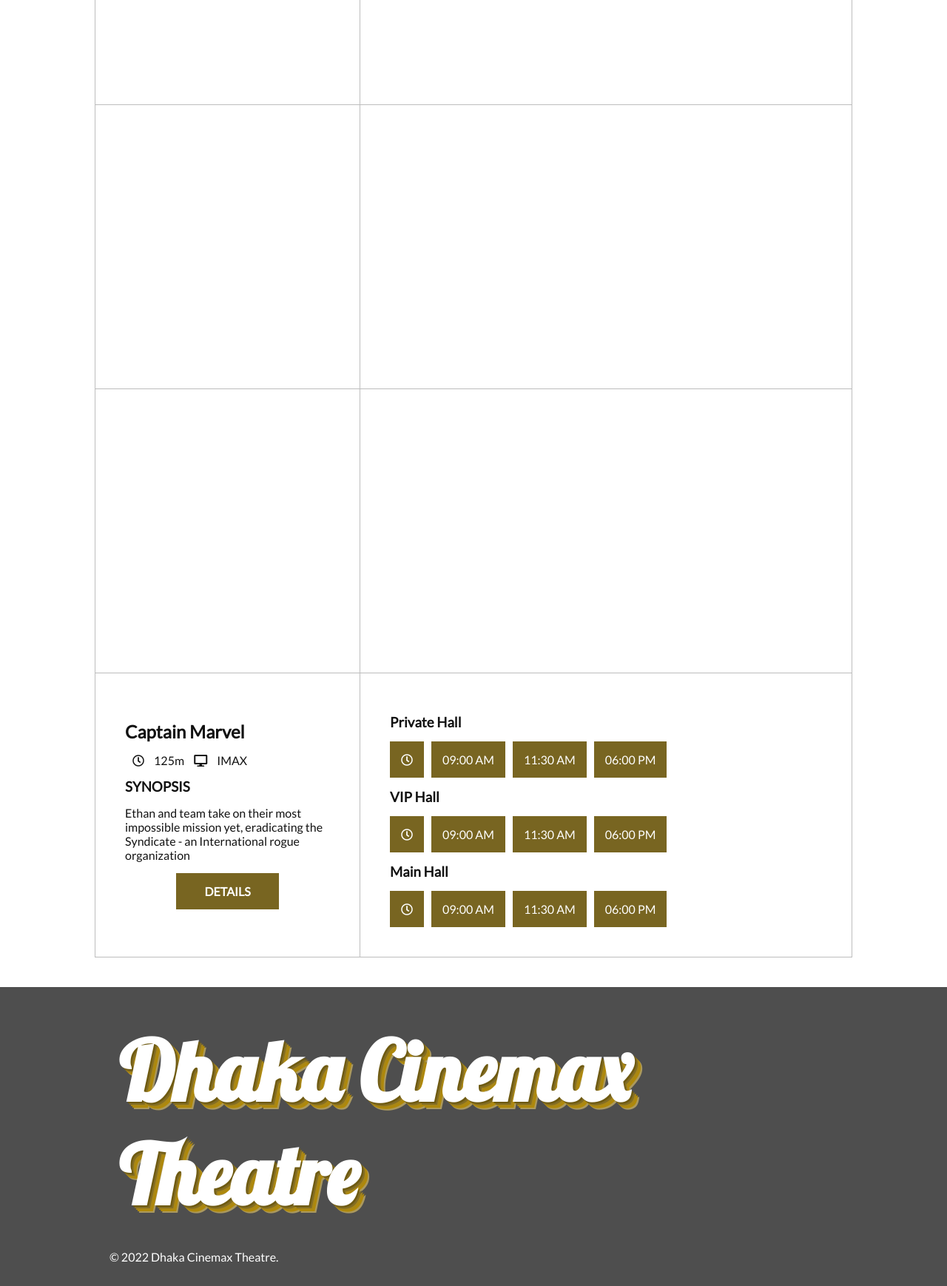
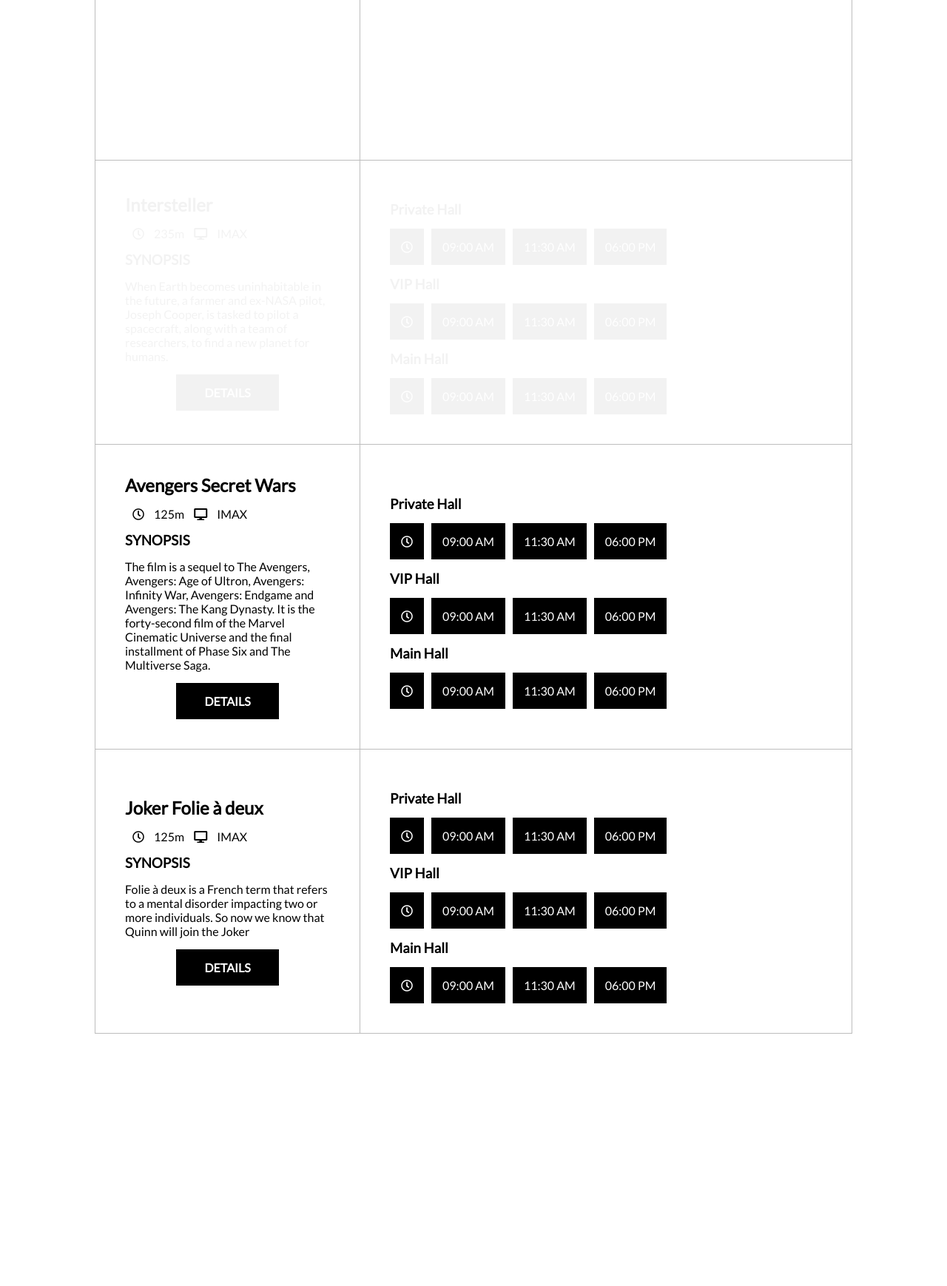
Before and after one commit to mahir008/Dhakacinemax, a PHP site: page /schedule.php in a window 1280 px wide. Shown: the part 1560-3298 px from the top of the page at 74% size. After the commit the page ends 2957 px from the top, so only its background shows below. Run offline with PHP 8.4, Linux system fonts and the light colour scheme.

Commit message:
front end ui overhaul

```diff
--- a/includes/footer.php
+++ /dev/null
@@ -1,14 +0,0 @@
-<div class="footer-section footer-section1">
-<div class="footer-brand">
-    <a href="index.php">
-        <h1 class="footer-heading">Dhaka Cinemax Theatre</h1>
-    </a>
-</div>
-</div>
-<div class="footer-section footer-section2">
-
-</div>
-<div class="footer-section  footer-section3">
-    <p>© 2022 Dhaka Cinemax Theatre. </p>
-
-</div>
--- a/includes/header.php
+++ b/includes/header.php
@@ -7,9 +7,8 @@
     <nav class="navbar">
         <ul class="navbar-menu">
             <li><a href="index.php">Home</a></li>
-            <li><a href="schedule.php">Schedule</a></li>
+            <li><a href="schedule.php">Movies</a></li>
             <!-- <li><a href="TxnStatus.php" target="_blank">Status</a></li> -->
-            <li><a href="#">Team</a></li>
             <li><a href="contact-us.php">Contact</a></li>
         </ul>
     </nav>
--- a/schedule.php
+++ b/schedule.php
@@ -18,11 +18,10 @@
     <div class="schedule-section">
         <h1>Schedule</h1>
         <div class="schedule-dates">
-            <div class="schedule-item">March 10,2019</div>
-            <div class="schedule-item schedule-item-selected">March 11,2019</div>
-            <div class="schedule-item">March 12,2019</div>
-            <div class="schedule-item">March 13,2019</div>
-            <div class="schedule-item">March 14,2019</div>
+            <div class="schedule-item">Sept 10,2022</div>
+            <div class="schedule-item">Sept 11,2022</div>
+            <div class="schedule-item">Sept 12,2022</div>
+            <div class="schedule-item">Sept 13,2022</div>
         </div>
         <div class="schedule-table">
             <table>
@@ -32,10 +31,10 @@
                 </tr>
                 <tr class="fade-scroll">
                     <td>
-                        <h2>Captain Marvel</h2>
-                        <i class="far fa-clock"></i> 125m <i class="fas fa-desktop"></i> IMAX
+                        <h2>Hawa</h2>
+                        <i class="far fa-clock"></i> 175m <i class="fas fa-desktop"></i> IMAX
                         <h3>SYNOPSIS</h3>
-                        <p>Ethan and team take on their most impossible mission yet, eradicating the Syndicate - an International rogue organization
+                        <p>Hawa is a Bangladeshi mystery-drama film written and directed by Mejbaur Rahman Sumon. The film is produced by Facecard Productions and Sun Music & Motion Pictures Limited. The film stars Chanchal Chowdhury, Nazifa Tushi, Sariful Razz, Sumon Anowar, Shohel Mondol, Nasir Uddin Khan, and Rizvi Rizu among others
                         </p>
                         <div class="schedule-item"> DETAILS</a>
                         </div>
@@ -72,10 +71,10 @@
                 </tr>
                 <tr class="fade-scroll">
                     <td>
-                        <h2>Captain Marvel</h2>
-                        <i class="far fa-clock"></i> 125m <i class="fas fa-desktop"></i> IMAX
+                        <h2>Spiderman No Way Home</h2>
+                        <i class="far fa-clock"></i> 160m <i class="fas fa-desktop"></i> IMAX
                         <h3>SYNOPSIS</h3>
-                        <p>Ethan and team take on their most impossible mission yet, eradicating the Syndicate - an International rogue organization
+                        <p>Spider-Man seeks the help of Doctor Strange to forget his exposed secret identity as Peter Parker. However, Strange's spell goes horribly wrong, leading to unwanted guests entering their universe.
                         </p>
                         <div class="schedule-item"> DETAILS</a>
                         </div>
@@ -112,10 +111,10 @@
                 </tr>
                 <tr class="fade-scroll">
                     <td>
-                        <h2>Captain Marvel</h2>
-                        <i class="far fa-clock"></i> 125m <i class="fas fa-desktop"></i> IMAX
+                        <h2>Poran</h2>
+                        <i class="far fa-clock"></i> 130m <i class="fas fa-desktop"></i> IMAX
                         <h3>SYNOPSIS</h3>
-                        <p>Ethan and team take on their most impossible mission yet, eradicating the Syndicate - an International rogue organization
+                        <p>Poran is a 2022 Bangladeshi romantic thriller film directed by Raihan Rafi and produced by Md Tamzid Ul Alam under his production banner Live Technologies. Based on true events, the film features Bidya Sinha Saha Mim, Sariful Razz, and Yash Rohan in lead roles
                         </p>
                         <div class="schedule-item"> DETAILS</a>
                         </div>
@@ -152,10 +151,10 @@
                 </tr>
                 <tr class="fade-scroll">
                     <td>
-                        <h2>Captain Marvel</h2>
-                        <i class="far fa-clock"></i> 125m <i class="fas fa-desktop"></i> IMAX
+                        <h2>Intersteller</h2>
+                        <i class="far fa-clock"></i> 235m <i class="fas fa-desktop"></i> IMAX
                         <h3>SYNOPSIS</h3>
-                        <p>Ethan and team take on their most impossible mission yet, eradicating the Syndicate - an International rogue organization
+                        <p>When Earth becomes uninhabitable in the future, a farmer and ex-NASA pilot, Joseph Cooper, is tasked to pilot a spacecraft, along with a team of researchers, to find a new planet for humans.
                         </p>
                         <div class="schedule-item"> DETAILS</a>
                         </div>
@@ -192,10 +191,10 @@
                 </tr>
                 <tr class="fade-scroll">
                     <td>
-                        <h2>Captain Marvel</h2>
+                        <h2>Avengers Secret Wars</h2>
                         <i class="far fa-clock"></i> 125m <i class="fas fa-desktop"></i> IMAX
                         <h3>SYNOPSIS</h3>
-                        <p>Ethan and team take on their most impossible mission yet, eradicating the Syndicate - an International rogue organization
+                        <p>The film is a sequel to The Avengers, Avengers: Age of Ultron, Avengers: Infinity War, Avengers: Endgame and Avengers: The Kang Dynasty. It is the forty-second film of the Marvel Cinematic Universe and the final installment of Phase Six and The Multiverse Saga.
                         </p>
                         <div class="schedule-item"> DETAILS</a>
                         </div>
@@ -232,10 +231,10 @@
                 </tr>
                 <tr class="fade-scroll">
                     <td>
-                        <h2>Captain Marvel</h2>
+                        <h2>Joker Folie à deux</h2>
                         <i class="far fa-clock"></i> 125m <i class="fas fa-desktop"></i> IMAX
                         <h3>SYNOPSIS</h3>
-                        <p>Ethan and team take on their most impossible mission yet, eradicating the Syndicate - an International rogue organization
+                        <p>Folie à deux is a French term that refers to a mental disorder impacting two or more individuals. So now we know that Quinn will join the Joker
                         </p>
                         <div class="schedule-item"> DETAILS</a>
                         </div>
--- a/style/styles.css
+++ b/style/styles.css
@@ -1,5 +1,6 @@
 @import url("https://fonts.googleapis.com/css?family=Lato");
 @import url("https://fonts.googleapis.com/css?family=Lobster");
+@import url("https://fonts.googleapis.com/css?family=Audiowide");
 
 * {
   margin: 0;
@@ -34,9 +35,9 @@
   left: -25%;
   height: 219%;
   width: 200%;
-  background: #aa964c;
-  box-shadow: 0px 8px 0px rgba(0, 0, 0, 0.1);
-  transform: rotateZ(-6deg) skew(-6deg);
+  background: #512989;
+  box-shadow: 5px 10px 0px rgba(0, 0, 0, 0.1);
+  transform: rotateZ(-30deg) skew(-40deg);
 }
 
 .navbar-brand .navbar-heading {
@@ -47,10 +48,10 @@
   margin: 0;
   color: #fff;
   font-size: 7em;
-  font-family: "Lobster", cursive;
-  transform: rotateZ(-6deg);
-  text-shadow: 2px 2px 0px #6e5a11, 4px 4px 0px #836d24, 6px 6px 0px #a88616,
-    8px 8px 0px #b08909, 10px 10px 0px #ab995e;
+  font-family: "Audiowide";
+
+  text-shadow: 2px 2px 0px #431D53, 4px 4px 0px #4F2271, 6px 6px 0px #512989,
+    8px 8px 0px #DE6EA1, 10px 10px 0px #9F2B67;
 }
 
 nav {
@@ -108,105 +109,22 @@
   right: 1%;
 }
 
-/* Footer Styling */
-
-footer {
-  display: grid;
-  grid-gap: 5px;
-  padding: 10px 10%;
-  background-color: #4e4e4e;
-  color: #fff;
-  bottom: 0;
-  width: 100%;
-  margin-top: 40px;
-}
-.footer-brand {
-    overflow: hidden;
-  }
-
-  .footer-brand:before {
-    content: "";
-    display: block;
-    position: relative;
-    background: #aa964c;
-    box-shadow: 0px 8px 0px rgba(0, 0, 0, 0.1);
-  }
-
-  .footer-brand .footer-heading {
-    position: relative;
-    top: 1vmax;
-    left: 1vmax;
-    padding: 0;
-    margin: 0;
-    color: #fff;
-    font-size: 7em;
-    font-family: "Lobster", cursive;
-    text-shadow: 2px 2px 0px #6e5a11, 4px 4px 0px #836d24, 6px 6px 0px #a88616,
-      8px 8px 0px #b08909, 10px 10px 0px #ab995e;
-  }
-
-.footer-section {
-  text-align: left;
-  padding: 20px;
-  width: 100%;
-}
-
-.footer-section1 {
-  grid-row: 1;
-}
-
-.footer-section2 {
-  grid-column: 2 / span 2;
-}
-
-.footer-section3 {
-  grid-row: 2;
-  grid-column: 1 / span 3;
-}
-
-.footer-section3 > * {
-  display: inline;
-}
-
-.footer-section3 > a {
-  float: right;
-  padding: 0 20px;
-}
-
-.footer-section3 > p {
-  float: left;
-}
-
-.footer-section-inner-container {
-  margin: 15px 0;
-  padding: 25px;
-  width: 100%;
-  background-color: #666666;
-  text-align: justify;
-  border-radius: 5px;
-  display: flex;
-  flex-direction: column;
-}
-
-.footer-section-inner-container > span {
-  margin: 10px 0;
-}
 
 /* Movie Section Styling */
 
 .movie-show-container {
   margin-top: 10;
-  padding: 0 10%;
+  padding: 0 1%;
 }
 
 .movie-show-container > h1 {
-  color: #6e5a11;
+  color: #000;
   text-align: left;
   padding: 0 0 10px 0;
 }
 
 .movie-show-container > h3 {
-  color: #969696;
+  color: #000;
   text-align: left;
   padding: 0 0 10px 0;
 }
@@ -583,7 +501,7 @@
   padding: 0 0 20px 0;
   margin: 0 0 40px 0;
   border-bottom: 1px solid #bdbdbd;
-  color: #6e5a11;
+  color: #000;
 }
 
 .schedule-dates {
@@ -594,7 +512,7 @@
 
 .schedule-item {
   padding: 15px;
-  background-color: #6e5a11;
+  background-color: #000;
   margin-right: 10px;
   color: #fff;
   cursor: pointer;
@@ -619,7 +537,7 @@
 
 .schedule-table table tr th {
   padding: 10px 0 10px 40px;
-  background-color: #6e5a11;
+  background-color: #000;
   border: 1px solid #b6b6b6;
   color: #fff;
 }
```
